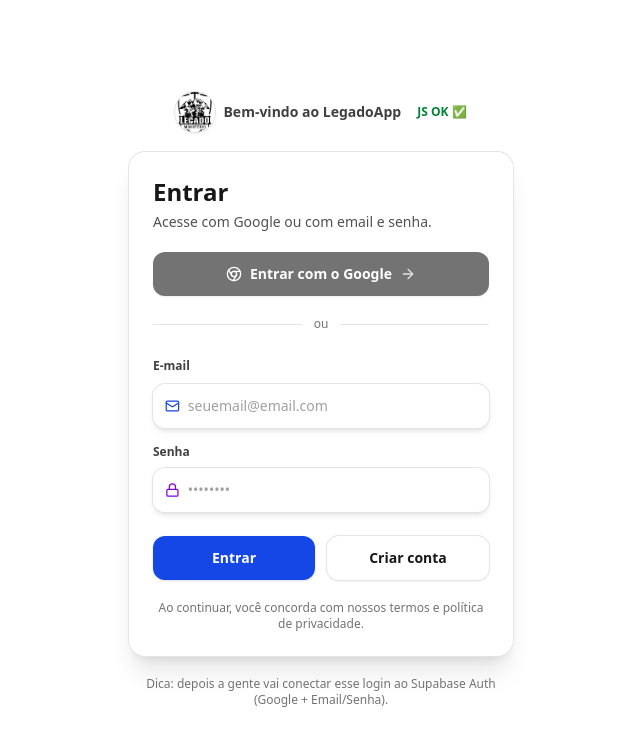
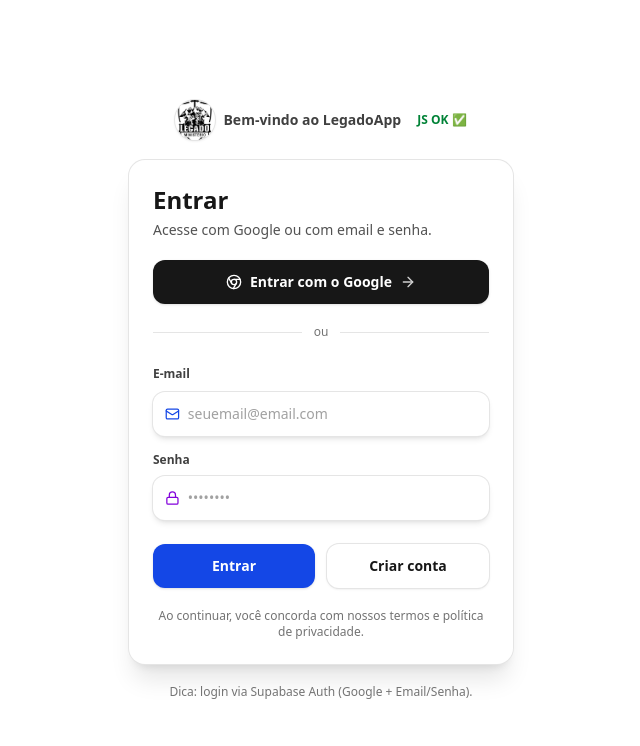
Before and after one commit to marcelobueno77/LegadoApp, a Next.js app: page /login in a window 1280 px wide. Shown: the top 746 px of the page, without its empty margins (319-959 px from the left). Built offline with nearby package versions, Linux system fonts and the light colour scheme; no server answers.

Commit message:
habilita login google v2

```diff
--- a/app/login/page.tsx
+++ b/app/login/page.tsx
@@ -11,6 +11,24 @@ export default function LoginPage() {
 
   const [loading, setLoading] = useState(false);
   const [msg, setMsg] = useState<string>("");
+
+  async function handleGoogleLogin() {
+    setMsg("");
+    setLoading(true);
+
+    const { error } = await supabase.auth.signInWithOAuth({
+      provider: "google",
+      options: {
+        redirectTo: `${location.origin}/auth/callback`,
+      },
+    });
+
+    if (error) {
+      setMsg(error.message);
+      setLoading(false);
+    }
+    // se não deu erro, ele vai redirecionar pro Google automaticamente
+  }
 
   async function handleSignUp() {
     setMsg("");
@@ -104,12 +122,12 @@ export default function LoginPage() {
             </div>
           ) : null}
 
-          {/* google (vamos ligar depois) */}
+          {/* google */}
           <button
             type="button"
-            disabled
-            className="mt-5 w-full inline-flex items-center justify-center gap-2 rounded-xl bg-neutral-900 px-4 py-3 text-sm font-semibold text-white shadow opacity-60 cursor-not-allowed"
-            title="Vamos conectar depois"
+            onClick={handleGoogleLogin}
+            disabled={loading}
+            className="mt-5 w-full inline-flex items-center justify-center gap-2 rounded-xl bg-neutral-900 px-4 py-3 text-sm font-semibold text-white shadow hover:bg-neutral-800 active:scale-[0.99] transition disabled:opacity-60"
           >
             <Chrome className="h-4 w-4" />
             Entrar com o Google
@@ -178,7 +196,7 @@ export default function LoginPage() {
         </div>
 
         <p className="mt-5 text-center text-xs text-neutral-500">
-          Dica: depois a gente vai conectar esse login ao Supabase Auth (Google + Email/Senha).
+          Dica: login via Supabase Auth (Google + Email/Senha).
         </p>
       </div>
     </div>
```
